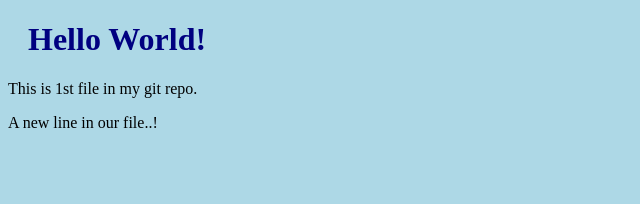
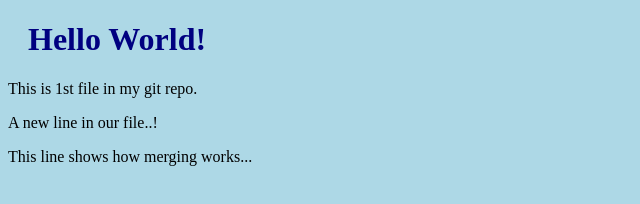
Before and after one commit to gulsanam123-4u/gitrepo, a plain HTML site: page index.html in a window 1280 px wide. Shown: the whole page, without its empty margins (0-640 px from the left). Drawn offline with Linux system fonts and the light colour scheme.

Commit message:
Updated index.html with emergency fix

```diff
--- a/index.html
+++ b/index.html
@@ -8,5 +8,6 @@
 			<h1> Hello World!</h1>
 			<p>This is 1st file in my git repo.</p>
 			<p> A new line in our file..!</p>
+			<p> This line shows how merging works...</p>
 		</body>
 			</html>
```
